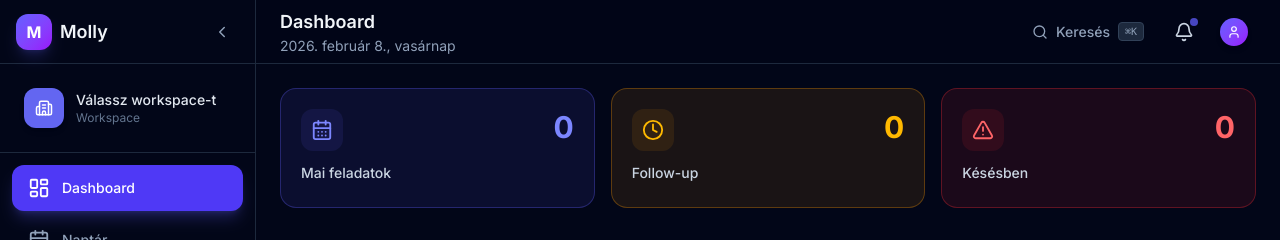
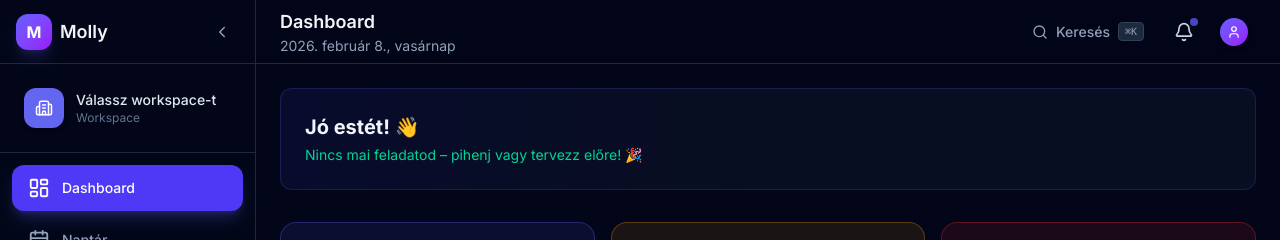
Before and after one commit to essencerising/molly2-task-manager, a Next.js app: page /dashboard in a window 1280 px wide. Shown: the top 240 px of the page. Built offline with nearby package versions, Linux system fonts and the light colour scheme; no server answers; the database is empty.

Commit message:
feat: UX improvements - welcome section, overdue task highlighting

```diff
--- a/app/dashboard/page.tsx
+++ b/app/dashboard/page.tsx
@@ -229,12 +229,35 @@ export default function DashboardPage() {
     return filteredTasks.filter(t => t.status === status);
   };
 
+  // Greeting based on time of day
+  const hour = new Date().getHours();
+  const greeting = hour < 12 ? 'Jó reggelt' : hour < 18 ? 'Szép napot' : 'Jó estét';
+  const todayTasks = tasks.filter(t => t.dueDate && isSameDay(new Date(t.dueDate), today));
+  const doneTodayCount = todayTasks.filter(t => t.status === 'done').length;
+
   return (
     <DashboardLayout
       title="Dashboard"
       subtitle={format(today, "yyyy. MMMM d., EEEE", { locale: hu })}
     >
       <div className="space-y-8 max-w-6xl mx-auto">
+        {/* Welcome Section */}
+        <section className="bg-gradient-to-r from-indigo-600/10 via-slate-900/50 to-slate-900/50 rounded-xl border border-indigo-500/20 p-4 md:p-6">
+          <h2 className="text-lg md:text-xl font-bold text-slate-100 mb-1">
+            {greeting}! 👋
+          </h2>
+          <p className="text-sm text-slate-400">
+            {stats.overdue > 0 && (
+              <span className="text-red-400 font-medium">⚠️ {stats.overdue} lejárt feladatod van. </span>
+            )}
+            {stats.today > 0 ? (
+              <>Ma <span className="text-indigo-300 font-medium">{stats.today}</span> feladatod van{doneTodayCount > 0 && <>, ebből <span className="text-emerald-400 font-medium">{doneTodayCount} kész</span></>}.</>
+            ) : (
+              <span className="text-emerald-400">Nincs mai feladatod – pihenj vagy tervezz előre! 🎉</span>
+            )}
+          </p>
+        </section>
+
         {/* Focus Cards */}
         <section className="grid grid-cols-1 sm:grid-cols-2 lg:grid-cols-3 gap-4">
           <FocusCard
--- a/components/shared/KanbanCard.tsx
+++ b/components/shared/KanbanCard.tsx
@@ -5,8 +5,8 @@ import { useSortable } from '@dnd-kit/sortable';
 import { CSS } from '@dnd-kit/utilities';
 import { cn } from '@/lib/utils';
 import { Badge } from '@/components/ui';
-import { Clock, User, MessageSquare, CheckSquare, GripVertical } from 'lucide-react';
-import { format } from 'date-fns';
+import { Clock, User, MessageSquare, CheckSquare, GripVertical, AlertTriangle } from 'lucide-react';
+import { format, isPast, startOfDay } from 'date-fns';
 import { hu } from 'date-fns/locale/hu';
 import { TaskItemData } from './TaskItem';
 
@@ -32,6 +32,8 @@ export function KanbanCard({ task, onClick, isDragging }: KanbanCardProps) {
     };
 
     const isBeingDragged = isDragging || isSortableDragging;
+    const isDone = task.status === 'done';
+    const isOverdue = !isDone && task.dueDate && isPast(startOfDay(new Date(task.dueDate))) && new Date(task.dueDate) < startOfDay(new Date());
 
     return (
         <div
@@ -41,7 +43,8 @@ export function KanbanCard({ task, onClick, isDragging }: KanbanCardProps) {
                 'group rounded-xl border border-slate-800 bg-slate-900/80 p-3 cursor-pointer',
                 'hover:border-indigo-500/50 hover:bg-slate-800/80 hover:shadow-lg hover:shadow-indigo-500/5',
                 'transition-all duration-200 touch-manipulation',
-                isBeingDragged && 'opacity-50 shadow-2xl border-indigo-500 bg-slate-800'
+                isBeingDragged && 'opacity-50 shadow-2xl border-indigo-500 bg-slate-800',
+                isOverdue && !isBeingDragged && 'border-red-500/40 bg-red-950/20'
             )}
             onClick={onClick}
         >
@@ -101,8 +104,11 @@ export function KanbanCard({ task, onClick, isDragging }: KanbanCardProps) {
 
                         {/* Due date */}
                         {task.dueDate && (
-                            <span className="flex items-center gap-1">
-                                <Clock size={10} />
+                            <span className={cn(
+                                'flex items-center gap-1',
+                                isOverdue ? 'text-red-400 font-medium' : 'text-slate-500'
+                            )}>
+                                {isOverdue ? <AlertTriangle size={10} /> : <Clock size={10} />}
                                 {format(new Date(task.dueDate), 'd. MMM', { locale: hu })}
                             </span>
                         )}
--- a/components/shared/TaskItem.tsx
+++ b/components/shared/TaskItem.tsx
@@ -1,8 +1,8 @@
 // Task Item Component - For lists
 import { cn } from '@/lib/utils';
 import { Badge } from '@/components/ui';
-import { CheckCircle2, Circle, Clock, User, Paperclip, MessageSquare } from 'lucide-react';
-import { format } from 'date-fns';
+import { CheckCircle2, Circle, Clock, User, Paperclip, MessageSquare, AlertTriangle } from 'lucide-react';
+import { format, isPast, startOfDay } from 'date-fns';
 import { hu } from 'date-fns/locale/hu';
 
 export interface TaskItemData {
@@ -44,6 +44,7 @@ const statusIcons = {
 export function TaskItem({ task, onClick, compact = false }: TaskItemProps) {
     const StatusIcon = statusIcons[task.status];
     const isDone = task.status === 'done';
+    const isOverdue = !isDone && task.dueDate && isPast(startOfDay(new Date(task.dueDate))) && new Date(task.dueDate) < startOfDay(new Date());
 
     return (
         <button
@@ -52,7 +53,8 @@ export function TaskItem({ task, onClick, compact = false }: TaskItemProps) {
                 'w-full text-left rounded-xl border border-slate-800 bg-slate-900/60 p-4',
                 'hover:border-indigo-500/50 hover:bg-slate-800/60 hover:shadow-lg hover:shadow-indigo-500/5',
                 'transition-all duration-200 group',
-                compact && 'p-3'
+                compact && 'p-3',
+                isOverdue && 'border-red-500/40 bg-red-950/20'
             )}
         >
             <div className="flex items-start gap-3">
@@ -114,9 +116,13 @@ export function TaskItem({ task, onClick, compact = false }: TaskItemProps) {
 
                         {/* Due date */}
                         {task.dueDate && (
-                            <span className="text-xs text-slate-500 flex items-center gap-1">
-                                <Clock size={12} />
+                            <span className={cn(
+                                'text-xs flex items-center gap-1',
+                                isOverdue ? 'text-red-400 font-medium' : 'text-slate-500'
+                            )}>
+                                {isOverdue ? <AlertTriangle size={12} /> : <Clock size={12} />}
                                 {format(new Date(task.dueDate), 'MMM d.', { locale: hu })}
+                                {isOverdue && <span className="text-[10px]">(lejárt)</span>}
                             </span>
                         )}
 
```
